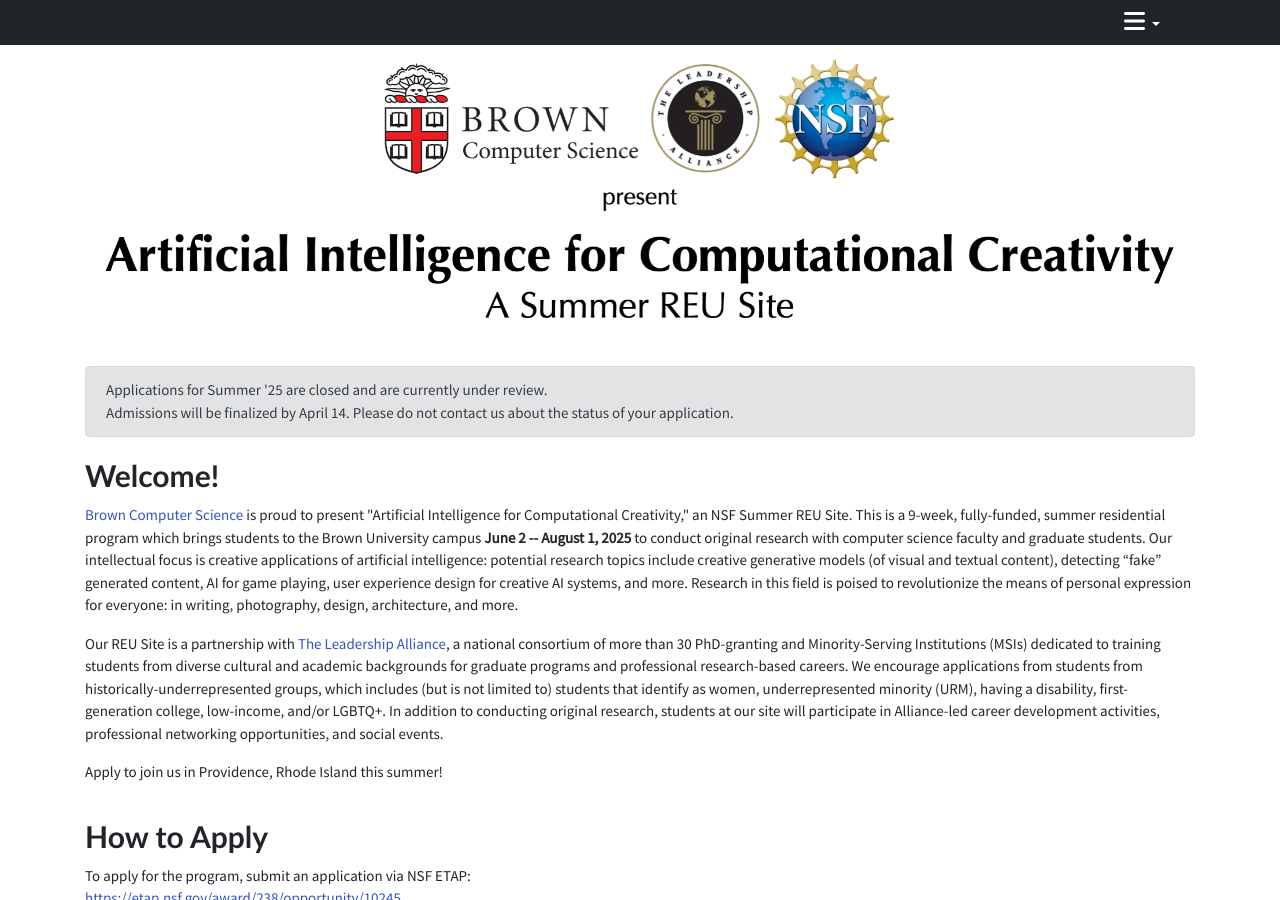
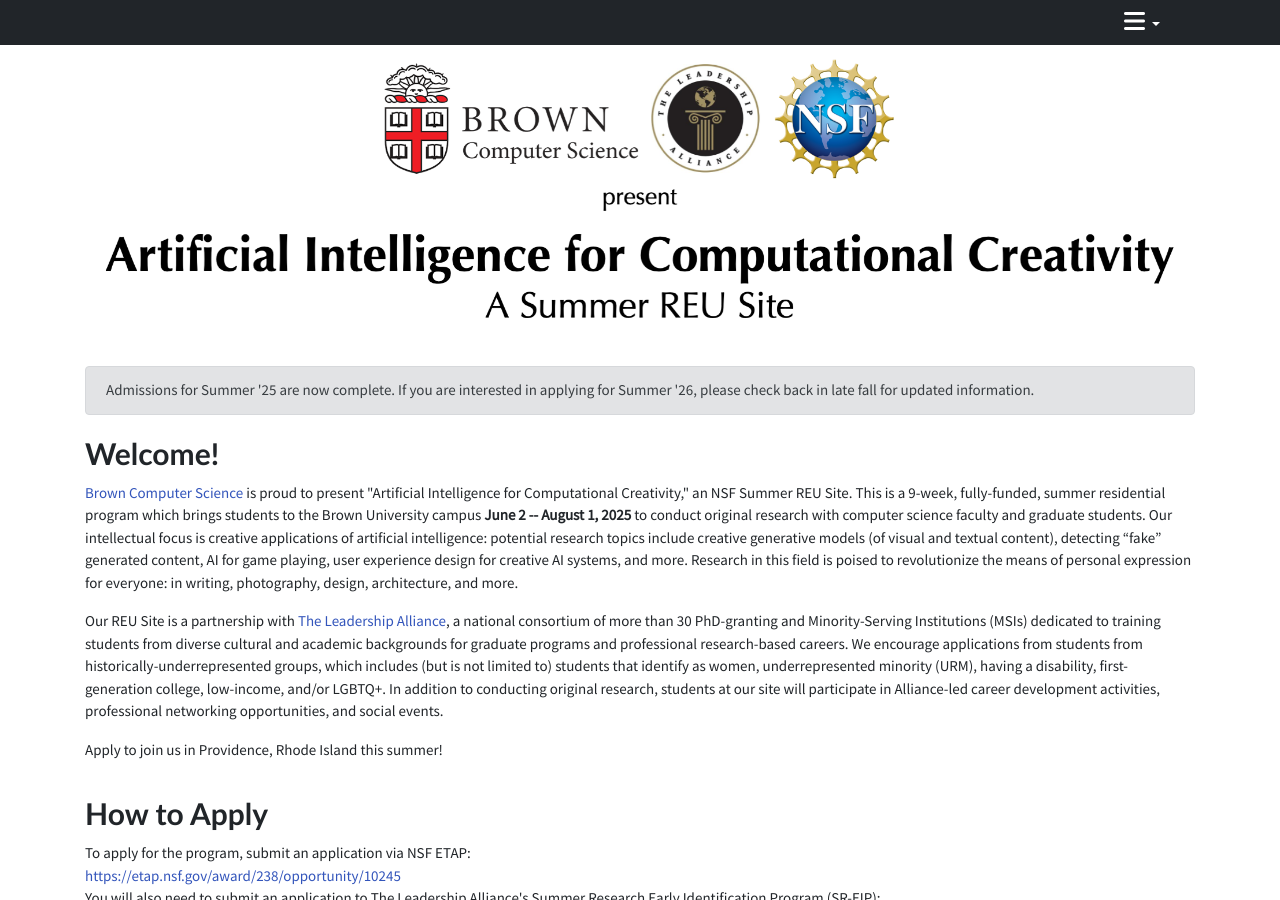
Before and after one commit to dritchie/reu-site-webpage, a Jekyll site: the page built from index.html, in a window 1280 px wide and 900 px high. Built offline with Jekyll 4.4.1, drawn with Linux system fonts in a browser that asks for light colours; nearby versions of some CDN libraries.

Commit message:
Admissions complete.

```diff
--- a/index.html
+++ b/index.html
@@ -46,14 +46,14 @@
 <!-- <div class="alert alert-danger" role="alert">
     Applications for Summer '25 closed on Februrary 3rd. As running the program this summer is contingent on NSF funding, application review (and thus admission decisions) will be delayed until the NSF resumes normal operations and notifies us of our funding status. We will update this page with more information as soon as we have it.
 </div> -->
-<div class="alert alert-secondary" role="alert">
+<!-- <div class="alert alert-secondary" role="alert">
     Applications for Summer '25 are closed and are currently under review.
     <br/>
     Admissions will be finalized by April 14. Please do not contact us about the status of your application.
+</div> -->
+<div class="alert alert-secondary" role="alert">
+    Admissions for Summer '25 are now complete. If you are interested in applying for Summer '26, please check back in late fall for updated information.
 </div>
-<!-- <div class="alert alert-secondary" role="alert">
-    Admissions for Summer '24 are now complete. If you are interested in applying for Summer '25, please check back in late fall for updated information.
-</div> -->
 
 <div id='welcome-section' class='mainitem'>
     <div class='anchor'>
```
